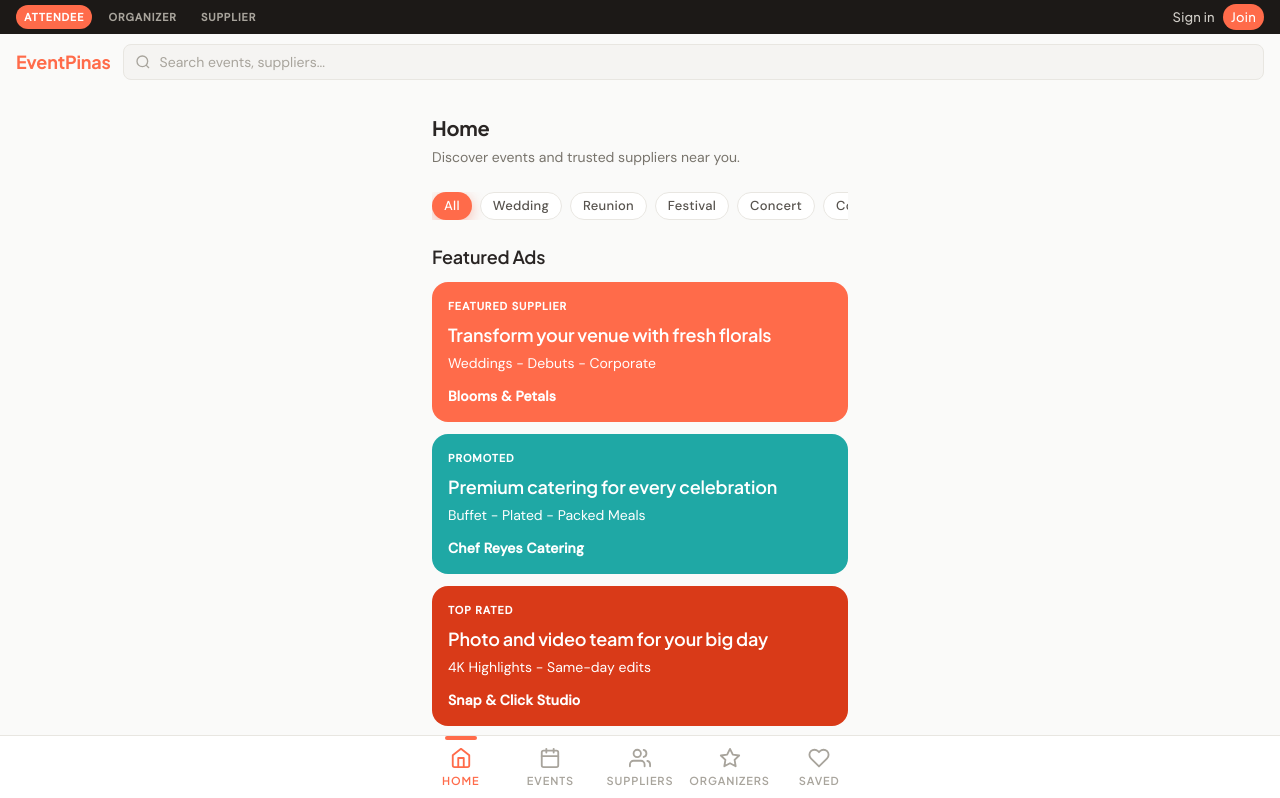
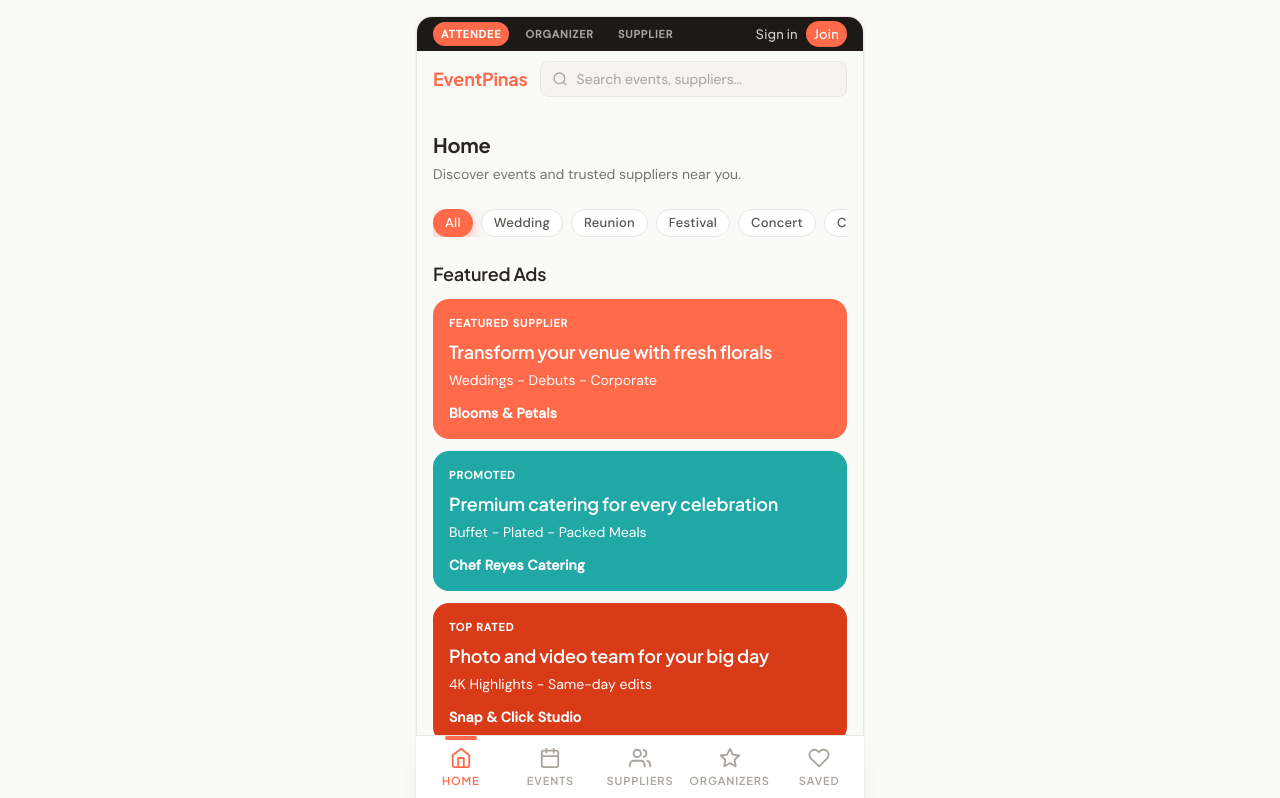
Before and after one commit to WSlag/EventPinas, a React (Vite) app: page / in a window 1280 px wide. Shown: the top 798 px of the page. Built offline with nearby package versions, Linux system fonts and the light colour scheme; no server answers.

Commit message:
Polish desktop shell alignment and bottom nav width

```diff
--- a/src/App.jsx
+++ b/src/App.jsx
@@ -19,10 +19,12 @@ import OrganizerManagePage from '@/pages/marketplace/OrganizerManagePage'
 
 function MarketplaceLayout({ children }) {
   return (
-    <div className="min-h-screen bg-surface-base">
-      <TopNav />
-      <main className="max-w-md mx-auto pb-safe">{children}</main>
-      <BottomNav />
+    <div className="min-h-screen bg-surface-base md:px-space-4 md:py-space-4">
+      <div className="min-h-screen bg-surface-base md:max-w-md md:mx-auto md:border md:border-neutral-200 md:rounded-xl md:shadow-sm md:overflow-hidden">
+        <TopNav />
+        <main className="pb-safe">{children}</main>
+        <BottomNav />
+      </div>
     </div>
   )
 }
--- a/src/components/layout/BottomNav.jsx
+++ b/src/components/layout/BottomNav.jsx
@@ -59,8 +59,8 @@ export default function BottomNav() {
   const location = useLocation()
 
   return (
-    <nav className="fixed bottom-0 left-0 right-0 z-50 bg-surface-raised shadow-xl border-t border-neutral-200">
-      <div className="max-w-md mx-auto flex">
+    <nav className="fixed bottom-0 left-0 right-0 z-50 bg-surface-raised shadow-xl border-t border-neutral-200 md:left-1/2 md:-translate-x-1/2 md:max-w-md">
+      <div className="flex">
         {tabs.map((tab) => {
           const active = location.pathname === tab.to || (tab.to !== '/' && location.pathname.startsWith(tab.to))
           return (
```
